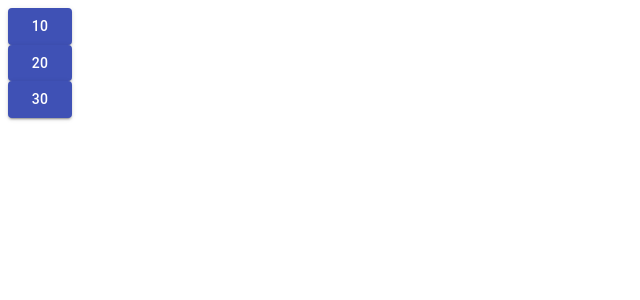
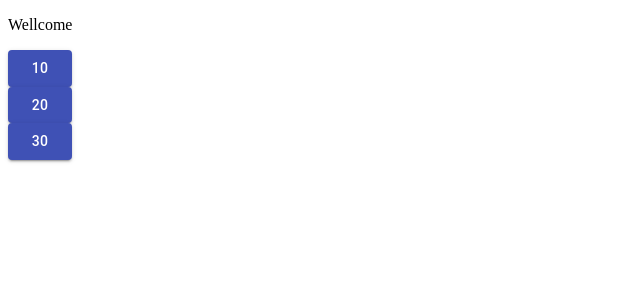
Before and after one commit to skalazar/dota-questions, a React (Create React App) app in the folder dota-questions/: page / in a window 1280 px wide. Shown: the top 300 px of the page, without its empty margins (0-640 px from the left). Built offline with nearby package versions, Linux system fonts and the light colour scheme.

Commit message:
add title component

```diff
--- a/dota-questions/src/App.js
+++ b/dota-questions/src/App.js
@@ -1,9 +1,11 @@
 import { NumberButton } from './components/NumberButton'
+import { Title } from './components/Title'
 
 function App() {
   return (
     <div className="App">
 
+        <Title text='Wellcome'/>
         <div className='container-selection'>
         <NumberButton value='10'/>
         <NumberButton value='20'/>
--- /dev/null
+++ b/dota-questions/src/components/Title.jsx
@@ -0,0 +1,16 @@
+import React from 'react';
+//import { makeStyles } from '@material-ui/core/styles';
+import Box from '@material-ui/core/Box';
+
+export function Title( { text } ){
+
+    return (
+        <Box component="span" m={1}>
+        <p>
+            {text}
+        </p>
+        </Box>
+    );
+
+
+}
```
